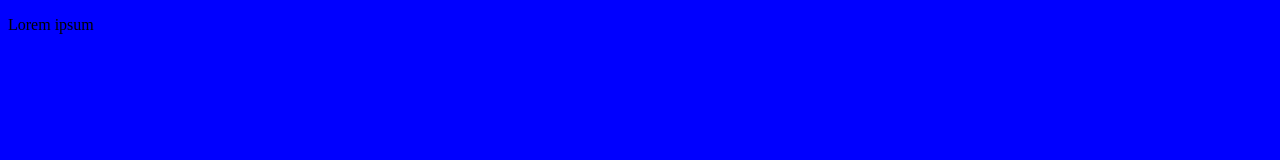
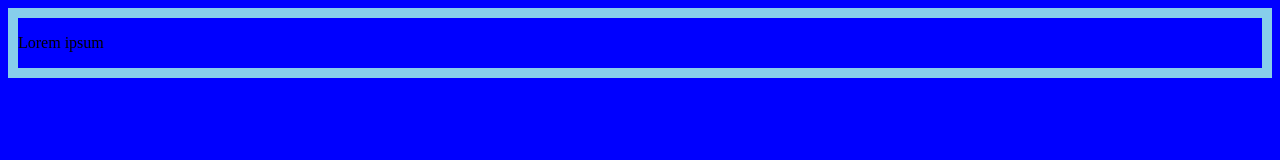
Before and after one commit to viabadia/hello-world, a plain HTML site: page index.html in a window 1280 px wide. Drawn offline with Linux system fonts and the light colour scheme.

Commit message:
add border

```diff
--- a/index.html
+++ b/index.html
@@ -7,7 +7,8 @@
     <title>Hello World</title>
     <style>
         body {
-            background-color: blue
+            background-color: blue;
+            border: 10px solid skyblue
         }
     </style>
 </head>
```
